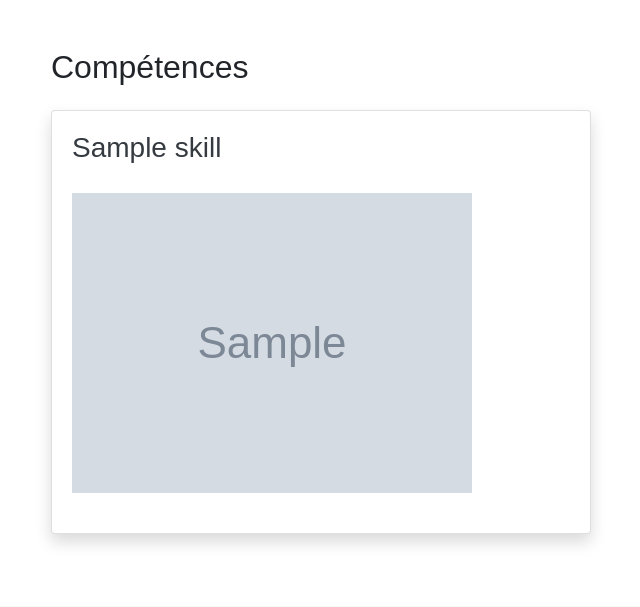
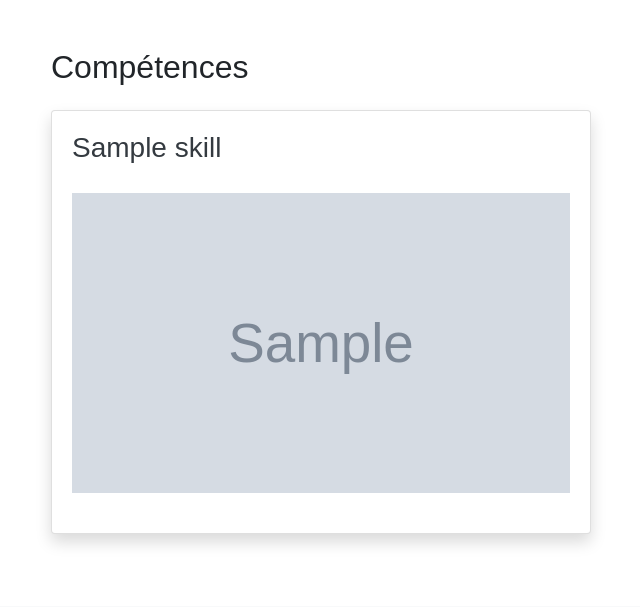
Before and after one commit to Laseguue/CV2, a Django app: page /skills/ in a window 1280 px wide. Shown: the part 56-663 px from the top of the page, without its empty margins (34-674 px from the left). Run offline with Django 4.2, Linux system fonts and the light colour scheme; tables that the repository leaves empty hold one stand-in row (values such as "Sample post"); grey boxes marked "Sample" are stand-in pictures; parts of the project's set-up code (start-up, migrations or seed data) failed here and were passed over; some libraries are stand-ins or nearby versions.

Commit message:
change image all

```diff
--- a/cv/templates/cv/experience.html
+++ b/cv/templates/cv/experience.html
@@ -6,13 +6,15 @@
         {% for experience in experiences %}
             <div class="col-md-6 mb-4">
                 <div class="card h-100 shadow">
-                    <a href="{% url 'experience_detail' experience_id=experience.id %}" class="text-decoration-none text-dark">
+                    <a href="{% url 'experience_detail' experience_id=experience.id %}" class="text-decoration-none text-dark d-flex align-items-center h-100">
                         <div class="card-body">
                             <h3 class="card-title">{{ experience.position }} {{ experience.company }}</h3>
                             <p class="card-text">{{ experience.start_date }} - {{ experience.end_date }}</p>
                             <p class="card-text">{{ experience.tasks }}</p>
                             {% if experience.diplome_image %}
-                                <img src="{{ experience.diplome_image }}" alt="{{ experience.position }}" class="img-fluid mt-3">
+                                <div class="w-100">
+                                    <img src="{{ experience.diplome_image }}" alt="{{ experience.position }}" class="img-fluid mt-3 w-100">
+                                </div>
                             {% endif %}
                         </div>
                     </a>
--- a/cv/templates/cv/python_projects.html
+++ b/cv/templates/cv/python_projects.html
@@ -6,12 +6,14 @@
         {% for project in projects %}
             <div class="col-md-6 mb-4">
                 <div class="card h-100 shadow">
-                    <a href="{{ project.github_link }}" class="text-decoration-none text-dark" target="_blank">
+                    <a href="{{ project.github_link }}" class="text-decoration-none text-dark d-flex align-items-center h-100" target="_blank">
                         <div class="card-body">
                             <h3 class="card-title">{{ project.title }}</h3>
                             {{ project.description|linebreaks }}
                             {% if project.readme_image %}
-                                <img src="{{ project.readme_image }}" alt="{{ project.title }}" class="img-fluid mt-3">
+                                <div class="w-100">
+                                    <img src="{{ project.readme_image }}" alt="{{ project.title }}" class="img-fluid mt-3 w-100">
+                                </div>
                             {% endif %}
                         </div>
                     </a>
--- a/cv/templates/cv/skills.html
+++ b/cv/templates/cv/skills.html
@@ -6,11 +6,13 @@
         {% for skill in skills %}
             <div class="col-md-6 mb-4">
                 <div class="card h-100 shadow">
-                    <a href="{% url 'skill_detail' skill_id=skill.id %}" class="text-decoration-none text-dark">
+                    <a href="{% url 'skill_detail' skill_id=skill.id %}" class="text-decoration-none text-dark d-flex align-items-center h-100">
                         <div class="card-body">
                             <h3 class="card-title">{{ skill.name }}</h3>
                             {% if skill.certificate_image %}
-                                <img src="{{ skill.certificate_image }}" alt="{{ skill.name }}" class="img-fluid mt-3">
+                                <div class="w-100">
+                                    <img src="{{ skill.certificate_image }}" alt="{{ skill.name }}" class="img-fluid mt-3 w-100">
+                                </div>
                             {% endif %}
                         </div>
                     </a>
```
